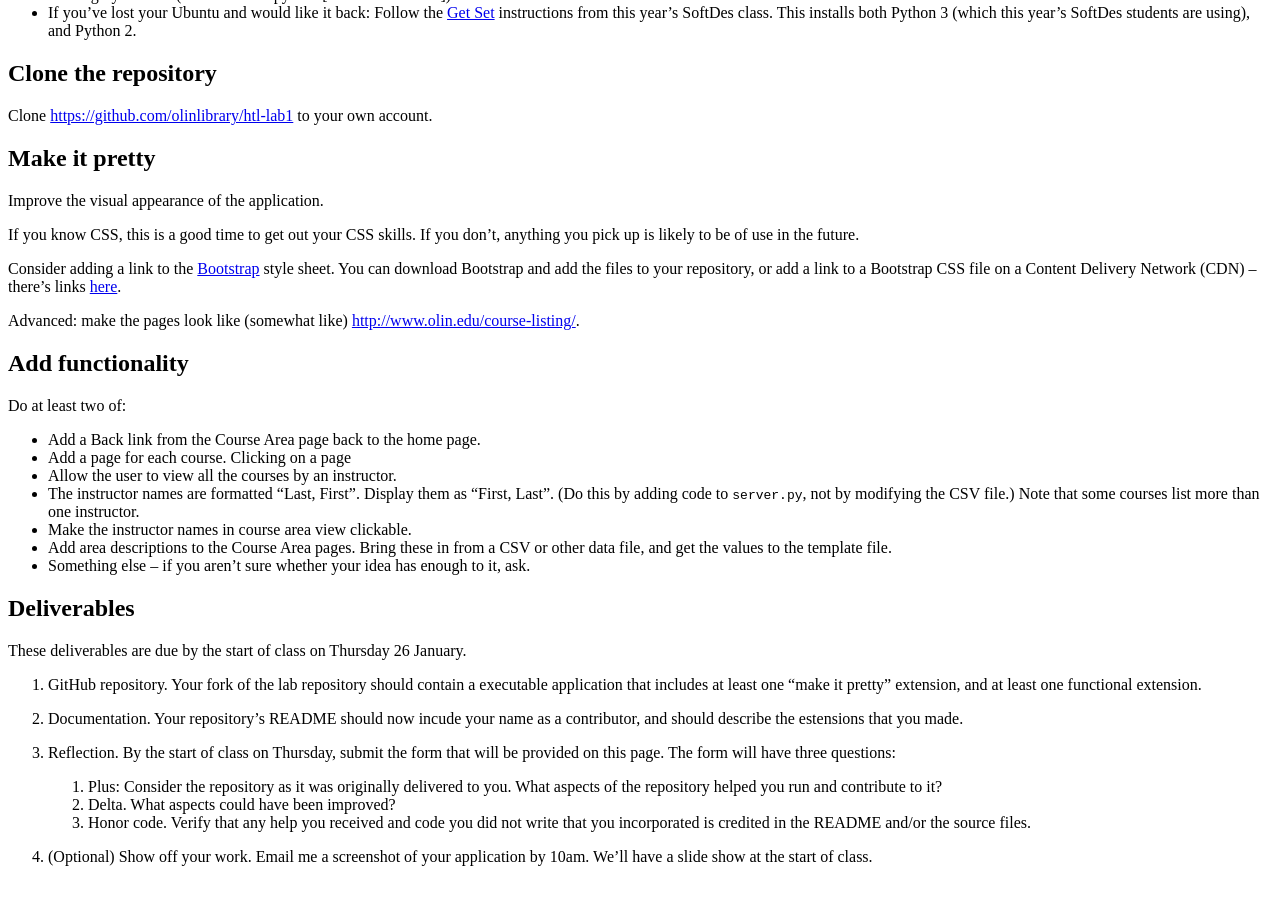
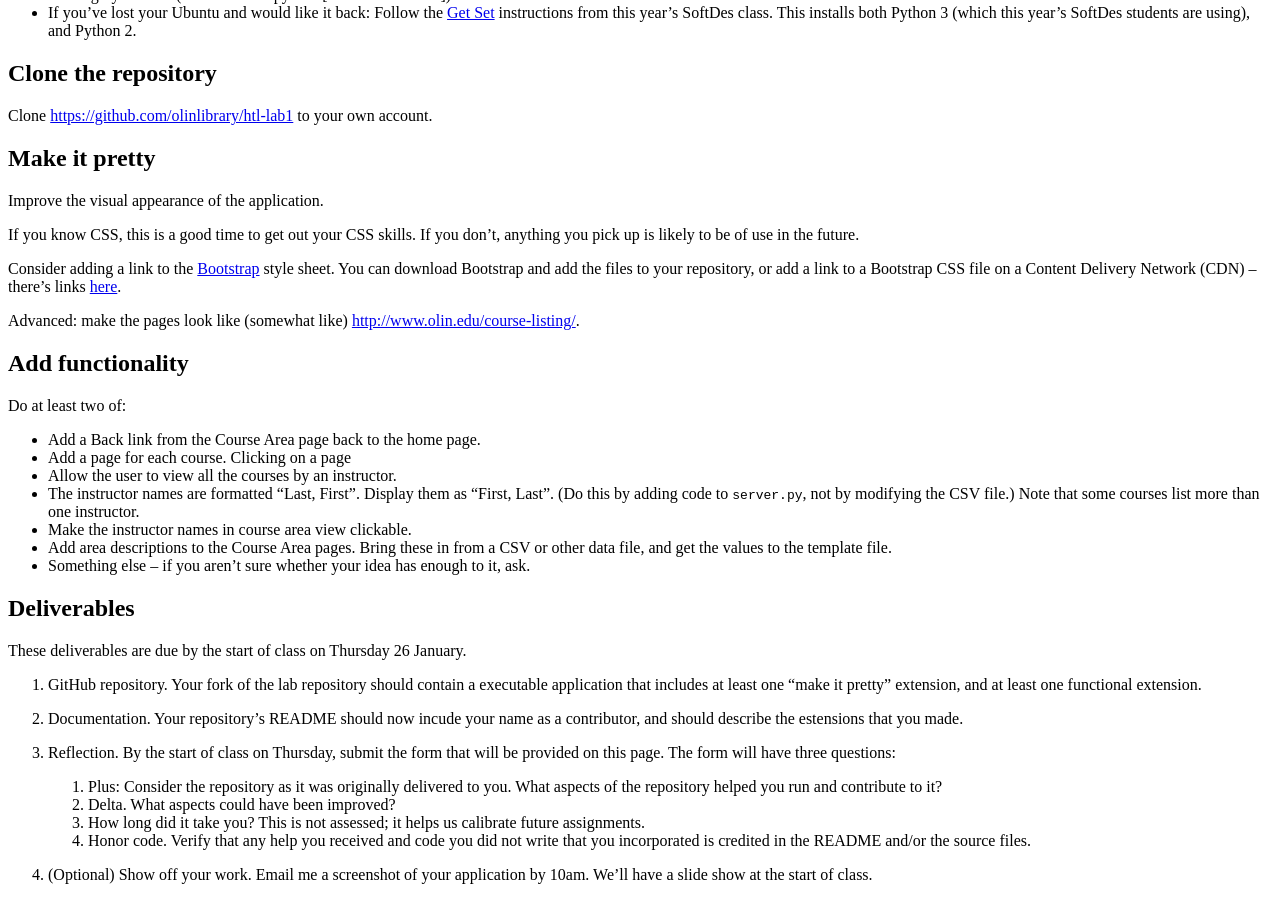
Before and after one commit to osteele/hackingthelibrary.org, a Jekyll site: the page built from _assignments/lab-1.md, in a window 1280 px wide and 900 px high, scrolled down 597 px. Built offline with Jekyll 4.4.1, drawn with Linux system fonts in a browser that asks for light colours.

Commit message:
Update lab-1.md

```diff
--- a/_assignments/lab-1.md
+++ b/_assignments/lab-1.md
@@ -77,6 +77,7 @@ These deliverables are due by the start of class on Thursday 26 January.
 
     1. Plus: Consider the repository as it was originally delivered to you. What aspects of the repository helped you run and contribute to it?
     2. Delta. What aspects could have been improved?
+    3. How long did it take you? This is not assessed; it helps us calibrate future assignments.
     3. Honor code. Verify that any help you received and code you did not write that you incorporated is credited in the README and/or the source files.
 
 4. (Optional) Show off your work. Email me a screenshot of your application by 10am. We'll have a slide show at the start of class.
```
